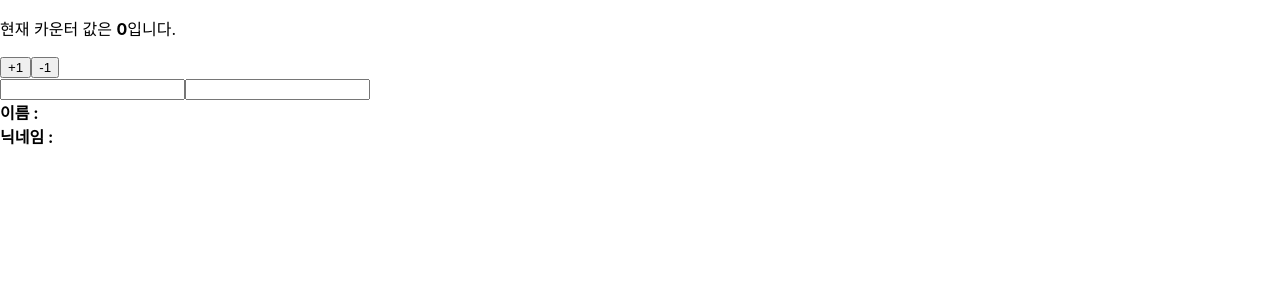
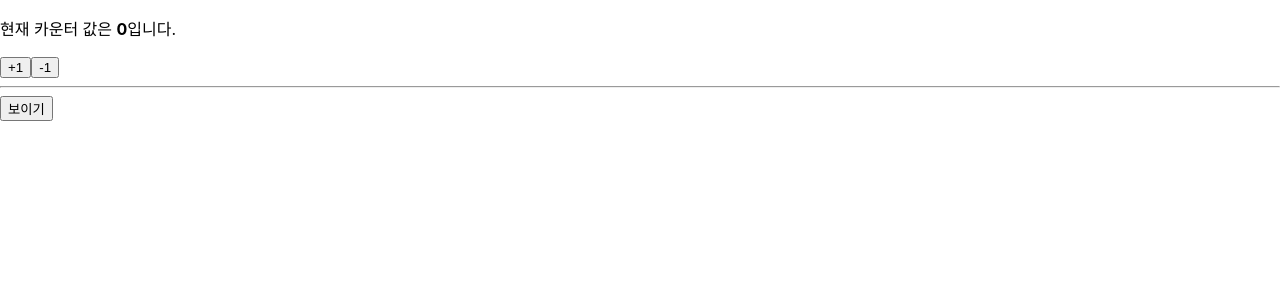
Before and after one commit to ezfood3/hooks-tutorial, a React (Create React App) app: page / in a window 1280 px wide. Shown: the top 300 px of the page. Built offline with nearby package versions, Linux system fonts and the light colour scheme.

Commit message:
Hooks 연습

```diff
--- a/src/App.js
+++ b/src/App.js
@@ -1,14 +1,23 @@
-import React from "react";
+import React, { useState } from "react";
 import "./App.css";
 import Counter from "./Counter";
 import Info from "./Info";
 
 function App() {
+  const [visible, setVisible] = useState(false);
   return (
     <>
       <Counter></Counter>
+      <hr />
+      <button
+        onClick={(e) => {
+          setVisible(!visible);
+        }}
+      >
+        {visible ? "숨기기" : "보이기"}
+      </button>
       <br />
-      <Info></Info>
+      {visible && <Info></Info>}
     </>
   );
 }
--- a/src/Counter.js
+++ b/src/Counter.js
@@ -1,27 +1,71 @@
+// // useState Hooks 사용예제
+// // 사용선언
+// // const [상태명, set상태명] = useState(초기값); set상태명 -> Setter함수
+// // 상태는 Setter함수로만 변경 가능
+
+// import React, { useState } from "react";
+
+// const Counter = () => {
+//   const [value, setValue] = useState(0);
+//   return (
+//     <>
+//       <p>
+//         현재 카운터 값은 <b>{value}</b>입니다.
+//       </p>
+//       <button
+//         onClick={(e) => {
+//           setValue(value + 1);
+//         }}
+//       >
+//         +1
+//       </button>
+//       <button
+//         onClick={(e) => {
+//           setValue(value - 1);
+//         }}
+//       >
+//         -1
+//       </button>
+//     </>
+//   );
+// };
+
+// export default Counter;
+
 // useState Hooks 사용예제
 // 사용선언
 // const [상태명, set상태명] = useState(초기값); set상태명 -> Setter함수
 // 상태는 Setter함수로만 변경 가능
 
-import React, { useState } from "react";
+import React, { useReducer } from "react";
 
+const calculate = (state, action) => {
+  switch (action.type) {
+    case "더하기":
+      return { value: state.value + 1 };
+    case "빼기":
+      return { value: state.value - 1 };
+    default:
+      return state;
+  }
+};
 const Counter = () => {
-  const [value, setValue] = useState(0);
+  const [count, setCountAction] = useReducer(calculate, { value: 0 });
   return (
     <>
       <p>
-        현재 카운터 값은 <b>{value}</b>입니다.
+        현재 카운터 값은 <b>{count.value}</b>입니다.
       </p>
       <button
         onClick={(e) => {
-          setValue(value + 1);
+          setCountAction({ type: "더하기" });
         }}
       >
         +1
       </button>
       <button
         onClick={(e) => {
-          setValue(value - 1);
+          setCountAction({ type: "빼기" });
         }}
       >
         -1
--- a/src/Info.js
+++ b/src/Info.js
@@ -1,4 +1,4 @@
-import React, { useState } from "react";
+import React, { useState, useEffect } from "react";
 
 const Info = () => {
   const [name, setName] = useState("");
@@ -9,6 +9,31 @@ const Info = () => {
   const onChangeNickName = (e) => {
     setNickName(e.target.value);
   };
+
+  // useEffect(() => {
+  //   console.log("렌더링 완료 ");
+  //   console.log({ name, nickName });
+  // }, []);
+  // useEffect(() => {
+  //   console.log("이름 변경");
+  //   console.log({ name, nickName });
+  // }, [name]);
+  // useEffect(() => {
+  //   console.log("닉네임 변경");
+  //   console.log({ name, nickName });
+  // }, [nickName]);
+
+  useEffect(
+    () => {
+      console.log("렌더링 완료 ~");
+      console.log({ name, nickName });
+      return () => {
+        console.log("Unmount");
+        console.log({ name, nickName });
+      };
+    } /* , [] */
+  );
+
   return (
     <>
       <div>
--- a/src/index.js
+++ b/src/index.js
@@ -1,14 +1,16 @@
-import React from 'react';
-import ReactDOM from 'react-dom/client';
-import './index.css';
-import App from './App';
-import reportWebVitals from './reportWebVitals';
+import React from "react";
+import ReactDOM from "react-dom/client";
+import "./index.css";
+import App from "./App";
+import reportWebVitals from "./reportWebVitals";
 
-const root = ReactDOM.createRoot(document.getElementById('root'));
+const root = ReactDOM.createRoot(document.getElementById("root"));
 root.render(
-  <React.StrictMode>
-    <App />
-  </React.StrictMode>
+  // <React.StrictMode>
+  //   <App />
+  // </React.StrictMode>
+
+  <App></App>
 );
 
 // If you want to start measuring performance in your app, pass a function
```
Also changed, not shown: 1 other file (tests, documents, lock files or other folders).
